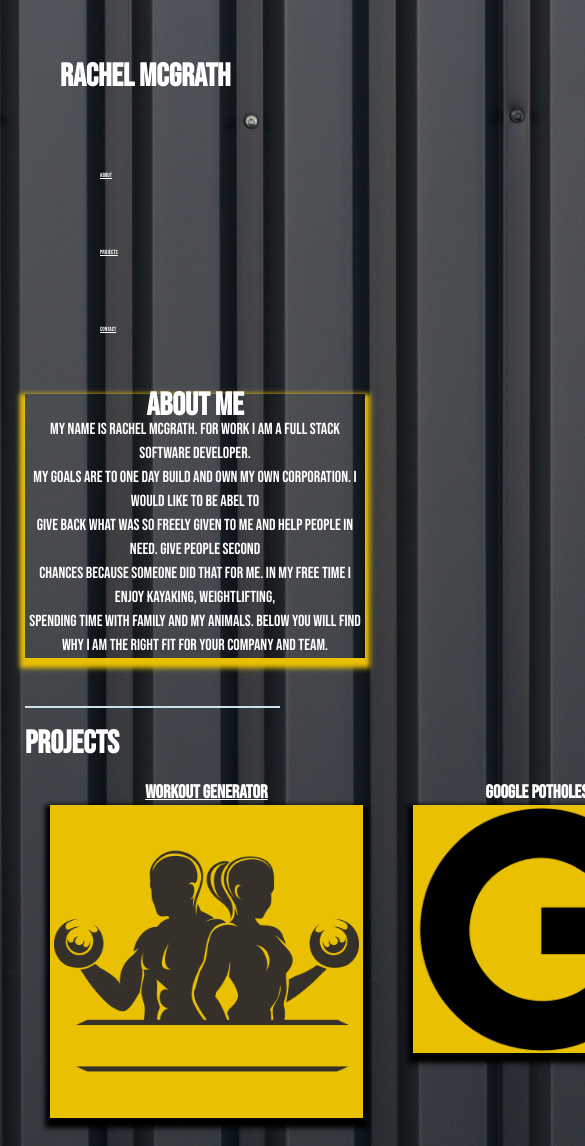
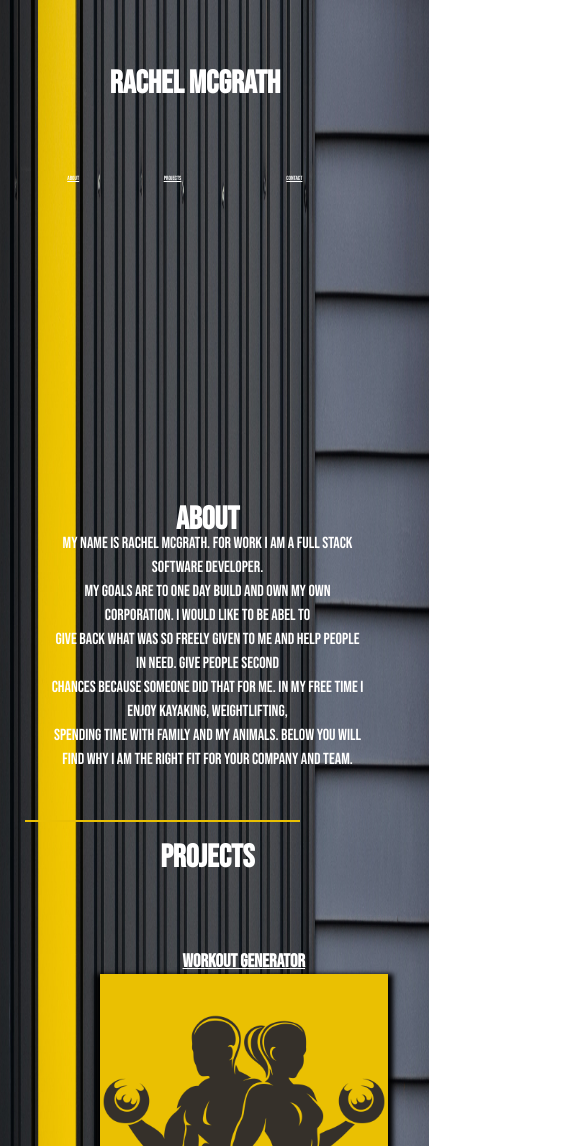
Before and after one commit to rmwillow/Portfolio, a plain HTML site: page index.html in a window 390 px wide. Shown: the top 1146 px of the page, 585 px wide, since content can reach past the window. Drawn offline with Linux system fonts and the light colour scheme; a web font is replaced by a local one.

Commit message:
made site mobile accessible

```diff
--- a/assets/css/style.css
+++ b/assets/css/style.css
@@ -1,5 +1,6 @@
 html {
   scroll-behavior: smooth;
+
 }
 
 * {
@@ -8,19 +9,22 @@ html {
   box-sizing: border-box;
 }
 
+#loader {
+  position: absolute;
+  width: 100%;
+}
 
 body {
   background-image: url("../images/william-daigneault-Cd84YdL9px8-unsplash.jpg");
-    padding: 25px;
-    margin: auto 0;
     font-family: 'Bebas Neue', cursive;
     line-height: 150%;
     color: White;
-    overflow:auto 0;
+    overflow: 0;
     background-color: white;
-    background-size: cover;
+    background-size: 110% 100%;
     background-repeat: no-repeat;
-    background-position: top;
+    padding: 25px;
+
 
 }
 
@@ -41,27 +45,21 @@ header {
     z-index: 9999;
 }
 
-
-
 h1 {
     padding: 20px 0;
     margin: 0;
     margin-bottom: 20px;
-    font-size: 28px;
+
     color: white;
     text-align: center;
     font-weight: bolder;
-    font-size: xx-large;
-
-
+    font-size: 70px;
 }
 
 
 a {
     color: white;
 }
-
-
 
   header nav {
     margin: 7px 0;
@@ -82,8 +80,8 @@ a {
   }
 
   header nav ul li a:hover {
-    background: var(--primary-color);
-    color: var(--secondary-color);
+    background-color: #eac002;
+    color: white;
     border-radius: 15px;
     text-shadow: none;
   }
@@ -91,11 +89,16 @@ a {
   /* header styles end */
 
 /* container styles */
-.container {
+
+
+container {
     width: 1024px;
     margin: 0 auto;
+    display: flex;
+    flex-direction: row;
     justify-content: center;
-    display: flex;
+    padding: 55px
+
 
 }
 
@@ -108,6 +111,7 @@ li {
   padding: 25px;
   height: 40vh;
   flex-grow: 1;
+  list-style: none;
 }
 
 img {
@@ -129,35 +133,35 @@ li:last-child {
   text-align: center;
 }
 
-#about {
+#about{
   text-align: center;
-
-
-  box-shadow: 0px 5px 5px 5px #eac002;
-
-
 }
 
+#about span{
+  font-size: xx-large;
+}
 /* about styles end */
 
 /* contact styles start */
 
-#contact {
-  /* padding: 5%; */
-}
 
 /* contact styles end */
 
 /* projects style start*/
 
 hr{
-  width:75%;
+  width:81%;
   height:2px;
-  background-color:#cce1ec;
+  background-color: #eac002;
   border:none;}
 
 
+#projects {
+  flex-direction: row;
+  justify-content: space-around;
+  flex-wrap: wrap;
 
+}
 
 #projects img:hover {
 -ms-transform: scale(1.5); /* IE 9 */
@@ -165,9 +169,7 @@ hr{
 transform: scale(1.5);
 }
 
-li {
-  list-style: none;
-}
+
 
 h2 {
   font-size: xx-large;
@@ -179,37 +181,83 @@ h3 {
 
 /* projects style end */
 @media screen and (max-width: 1024px) { /* Specific to this particular image */
-  img.bg {
-    left: 50%;
-    margin-left: -512px;   /* 50% */
-  }
+ h1 {
+   font-size: xx-large;
  }
 
-@media (max-aspect-ratio: 1/1) {
-  li {
-    height: 30vh;
-  }
+  header {
+  font-size: 23px;
+  display: inline;
  }
 
-@media (max-height: 480px) {
-  li {
-    height: 80vh;
-  }
+ section {
+   display: flex;
+   justify-content: center;
+   flex-wrap: wrap;
  }
 
-@media (max-aspect-ratio: 1/1) and (max-width: 480px) {
-  ul {
-    flex-direction: row;
+ container {
+  display: inline;
+  justify-content: center;
+  flex-wrap: wrap;
  }
 
-  li {
-    height: auto;
-    width: 100%;
+
 }
 
-  img {
-    width: 100%;
-    max-height: 75vh;
-    min-width: 0;
+
+@media only screen and (max-width: 480px) {
+
+  h1 {
+    font-size: xx-large;
   }
+
+   header {
+   font-size: 23px;
+   display: inline;
   }
+
+  section {
+    display: flex;
+    justify-content: center;
+    flex-wrap: wrap;
+  }
+
+  container {
+   display: inline;
+   justify-content: center;
+   flex-wrap: wrap;
+  }
+
+}
+
+  @media only screen and (max-width: 600px) {
+
+    h1 {
+      font-size: xx-large;
+    }
+
+     header {
+     font-size: 23px;
+     display: inline;
+     justify-content: center;
+     padding-left: 25px;
+     text-align: center;
+    }
+
+    section {
+      display: flex;
+      justify-content: center;
+      flex-wrap: wrap;
+      padding-left: 25px;
+    }
+
+    container {
+     display: inline;
+     justify-content: center;
+     flex-wrap: wrap;
+     padding-left: 25px;
+    }
+
+
+}
--- a/index.html
+++ b/index.html
@@ -2,6 +2,8 @@
 <html lang="en-us">
 
 <head>
+    <meta name="viewport" content="width=device-width, initial-scale=1.0">
+
     <link rel="stylesheet" type="text/css" href="assets/css/style.css">
     <link rel="preconnect" href="https://fonts.gstatic.com">
     <link href="https://fonts.googleapis.com/css2?family=Bebas+Neue&family=Goblin+One&display=swap" rel="stylesheet">
@@ -15,7 +17,7 @@
 
 </head>
 
-<body>
+<body class="loader">
     <header class="headers">
         <h1>Rachel McGrath</h1>
         <nav>
@@ -38,7 +40,7 @@
 
 
     <section id="about">
-        <h2>About Me</h2>
+        <h2><span>About</span></h2>
         <p> My Name is Rachel McGrath. For work I am a Full Stack Software Developer.<br/>
             My goals are to one day build and own my own corporation. I would like to be abel to<br/>
             give back what was so freely given to me and help people in need. Give people second<br/>
```
Lines whose indentation alone changed are shown as unchanged.
